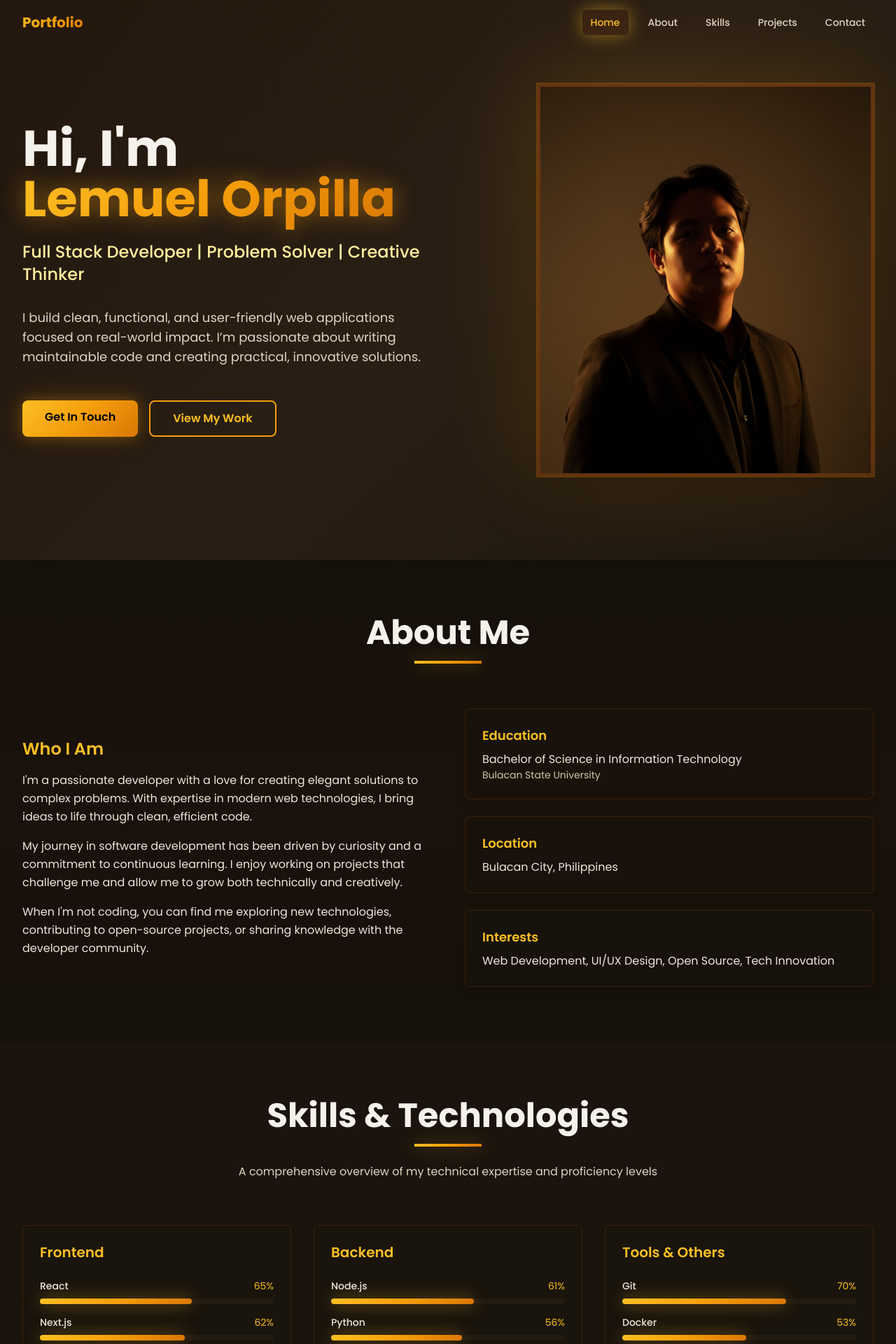
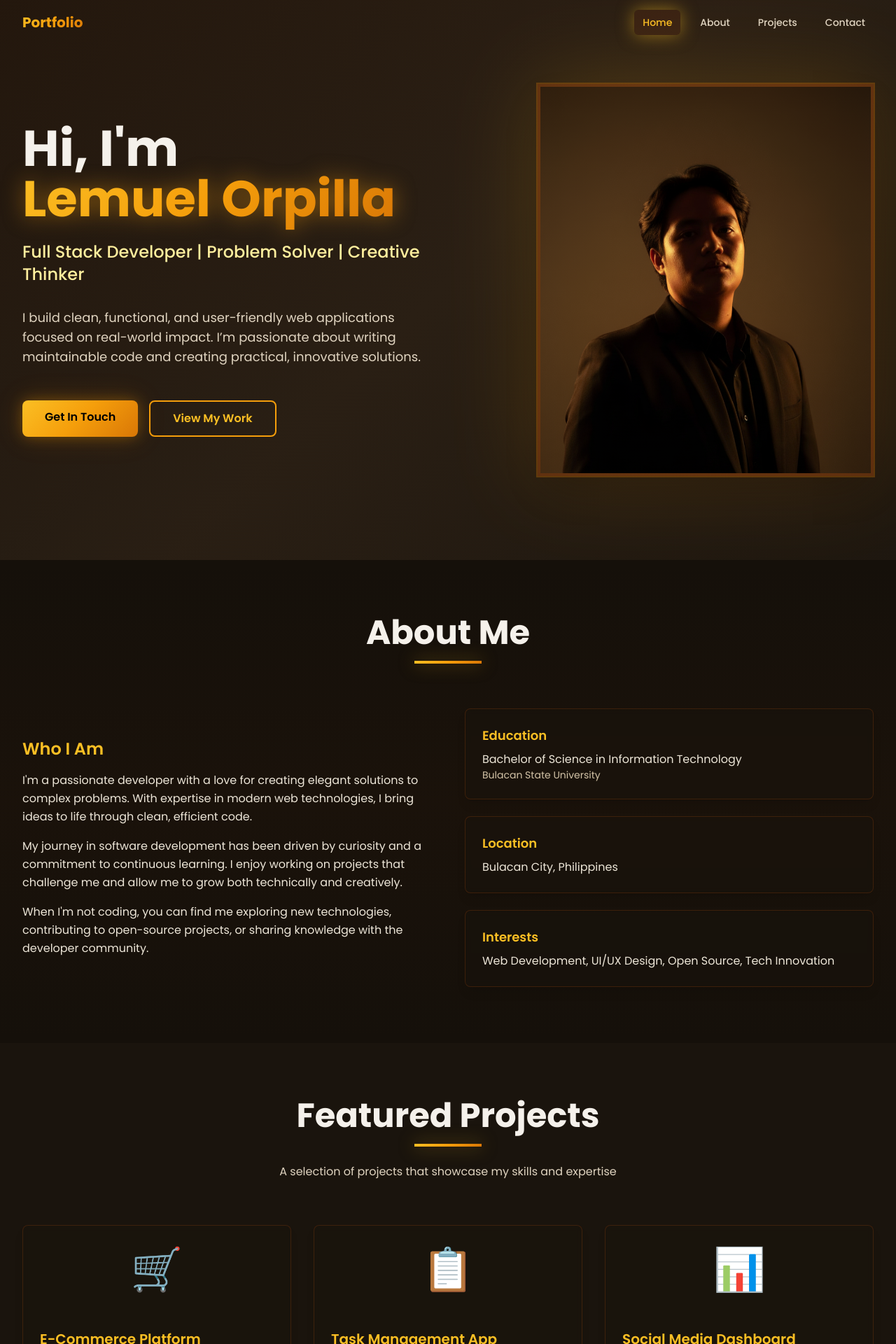
Before and after one commit to Toorpeedoo/Lemuel-Orpilla, a Next.js app: page / in a window 1280 px wide. Shown: the top 1920 px of the page at 70% size. Built offline with nearby package versions, Linux system fonts and the light colour scheme.

Commit message:
Remove Skills section from Home page and Navigation component

```diff
--- a/app/page.tsx
+++ b/app/page.tsx
@@ -1,6 +1,5 @@
 import Hero from '@/components/Hero'
 import About from '@/components/About'
-import Skills from '@/components/Skills'
 import Projects from '@/components/Projects'
 import Contact from '@/components/Contact'
 import Navigation from '@/components/Navigation'
@@ -11,7 +10,6 @@ export default function Home() {
       <Navigation />
       <Hero />
       <About />
-      <Skills />
       <Projects />
       <Contact />
     </main>
--- a/components/Navigation.tsx
+++ b/components/Navigation.tsx
@@ -11,7 +11,7 @@ export default function Navigation() {
       setIsScrolled(window.scrollY > 50)
 
       // Update active section based on scroll position
-      const sections = ['home', 'about', 'skills', 'projects', 'contact']
+      const sections = ['home', 'about', 'projects', 'contact']
       const current = sections.find(section => {
         const element = document.getElementById(section)
         if (element) {
@@ -37,7 +37,6 @@ export default function Navigation() {
   const navItems = [
     { id: 'home', label: 'Home' },
     { id: 'about', label: 'About' },
-    { id: 'skills', label: 'Skills' },
     { id: 'projects', label: 'Projects' },
     { id: 'contact', label: 'Contact' },
   ]
```
